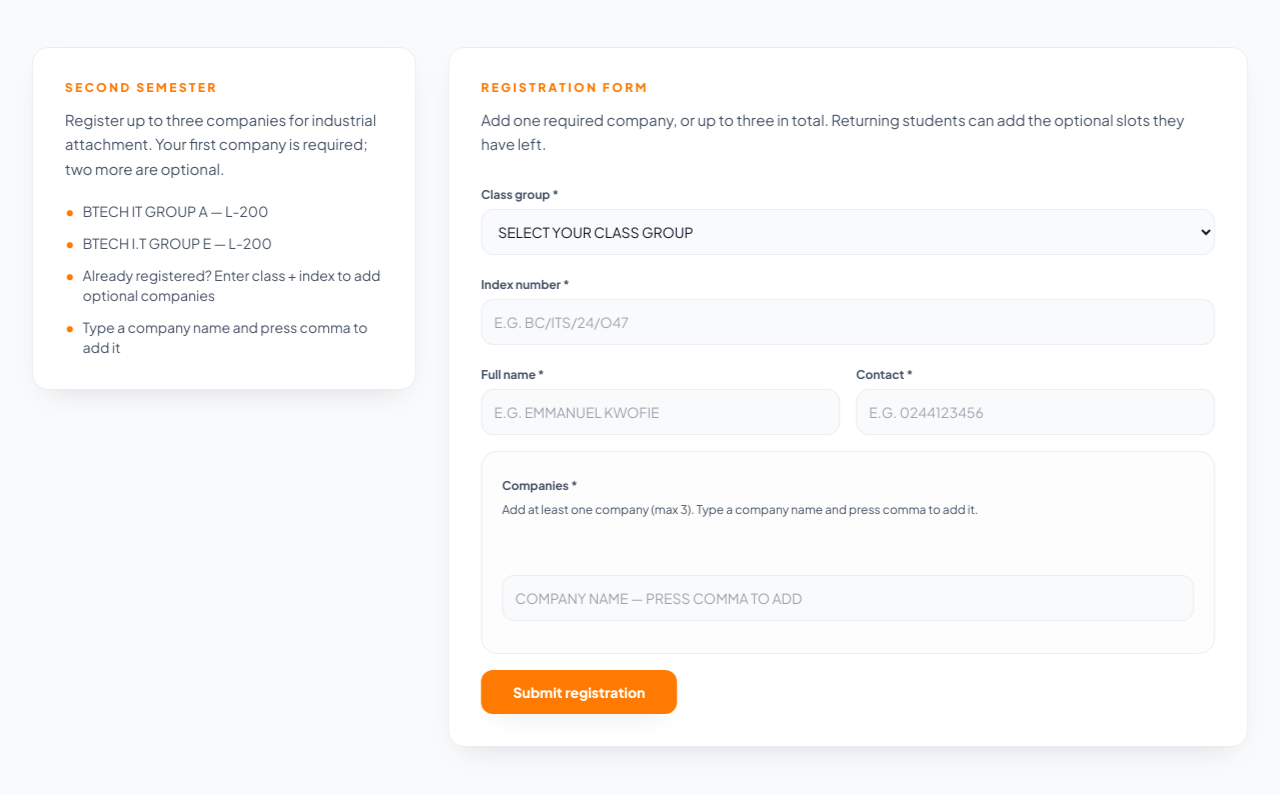
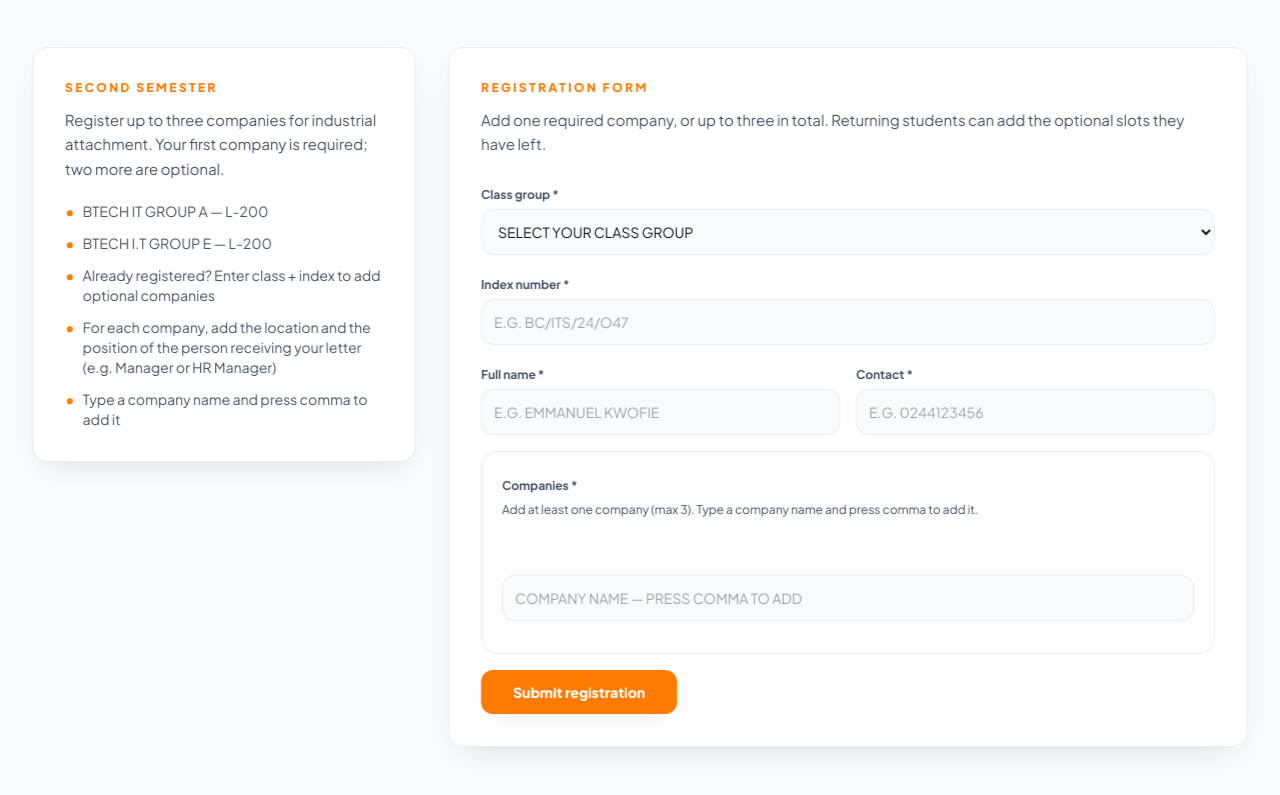
Before and after one commit to androidnega/manuel, a PHP site: page /attachment in a window 1280 px wide. Shown: the part 262-1057 px from the top of the page. Run offline with PHP 8.4, Linux system fonts and the light colour scheme; some libraries are stand-ins or nearby versions.

Commit message:
Clarify letter recipient position on form and unify PDF group header.
Form explains the contact is who receives the attachment letter; PDF shows class group and level on one line (e.g. BTECH I.T GROUP C — L-200).

Co-authored-by: Cursor <cursoragent@cursor.com>

```diff
--- a/admin/views/attachments-list.php
+++ b/admin/views/attachments-list.php
@@ -74,7 +74,7 @@
                 <dl class="mt-2 grid gap-1.5 sm:grid-cols-3">
                   <div><dt class="font-bold uppercase tracking-wide text-body">Name</dt><dd class="text-ink"><?= htmlspecialchars(strtoupper($company['name'])) ?></dd></div>
                   <div><dt class="font-bold uppercase tracking-wide text-body">Location</dt><dd class="text-ink"><?= htmlspecialchars(strtoupper($company['location'])) ?></dd></div>
-                  <div><dt class="font-bold uppercase tracking-wide text-body">Official</dt><dd class="text-ink"><?= htmlspecialchars(strtoupper($company['official_position'])) ?></dd></div>
+                  <div><dt class="font-bold uppercase tracking-wide text-body">Letter recipient</dt><dd class="text-ink"><?= htmlspecialchars(strtoupper($company['official_position'])) ?></dd></div>
                 </dl>
               </div>
             <?php endforeach; ?>
--- a/assets/js/attachment-form.js
+++ b/assets/js/attachment-form.js
@@ -177,15 +177,16 @@
           '"' +
           disabledAttr +
           ' placeholder="e.g. ACCRA" /></div>' +
-          '<div><label class="text-xs font-bold text-body">Official\'s position' +
+          '<div class="sm:col-span-2"><label class="text-xs font-bold text-body">Letter recipient\'s position' +
           (locked ? '' : ' *') +
-          '</label><input class="company-detail-input mt-1 w-full rounded-xl border border-line bg-white px-3 py-2.5 text-sm uppercase outline-none focus:border-blue focus:ring-2 focus:ring-blue/10" data-field="official_position" data-index="' +
+          '</label><p class="mt-0.5 text-[11px] leading-snug text-body">The person who will receive your attachment letter at this company — usually the Manager or Human Resource Manager.</p>' +
+          '<input class="company-detail-input mt-1.5 w-full rounded-xl border border-line bg-white px-3 py-2.5 text-sm uppercase outline-none focus:border-blue focus:ring-2 focus:ring-blue/10" data-field="official_position" data-index="' +
           index +
           '" value="' +
           escapeHtml(upper(company.official_position)) +
           '"' +
           disabledAttr +
-          ' placeholder="e.g. IT MANAGER" /></div>' +
+          ' placeholder="e.g. HUMAN RESOURCE MANAGER" /></div>' +
           '</div></div>'
         );
       })
@@ -461,7 +462,7 @@
       for (var i = 0; i < newOnes.length; i++) {
         if (!newOnes[i].location || !newOnes[i].official_position) {
           e.preventDefault();
-          setLookupStatus('<p>Complete location and official position for each new company.</p>', 'bg-red-50 text-red-700');
+          setLookupStatus('<p>Complete location and letter recipient position for each new company.</p>', 'bg-red-50 text-red-700');
           return;
         }
       }
@@ -480,7 +481,7 @@
     for (var j = 0; j < list.length; j++) {
       if (!list[j].location || !list[j].official_position) {
         e.preventDefault();
-        setLookupStatus('<p>Complete location and official position for company ' + (j + 1) + '.</p>', 'bg-red-50 text-red-700');
+        setLookupStatus('<p>Complete location and letter recipient position for company ' + (j + 1) + '.</p>', 'bg-red-50 text-red-700');
         return;
       }
     }
--- a/attachment.php
+++ b/attachment.php
@@ -110,6 +110,7 @@ $labelClass = 'text-xs font-bold text-body';
               <li class="flex gap-2"><span class="text-blue font-extrabold shrink-0">•</span><span><?= htmlspecialchars(cms_attachment_group_display($group)) ?></span></li>
             <?php endforeach; ?>
             <li class="flex gap-2"><span class="text-blue font-extrabold shrink-0">•</span><span>Already registered? Enter class + index to add optional companies</span></li>
+            <li class="flex gap-2"><span class="text-blue font-extrabold shrink-0">•</span><span>For each company, add the location and the position of the person receiving your letter (e.g. Manager or HR Manager)</span></li>
             <li class="flex gap-2"><span class="text-blue font-extrabold shrink-0">•</span><span>Type a company name and press comma to add it</span></li>
           </ul>
         </aside>
--- a/includes/attachment-export.php
+++ b/includes/attachment-export.php
@@ -8,7 +8,7 @@ function cms_attachment_row_labels(): array
     'contact' => 'Contact',
     'company_name' => 'Company Name',
     'location' => 'Location',
-    'official_position' => "Official's Position",
+    'official_position' => "Letter Recipient's Position",
     'class_group' => 'Class Group',
     'level' => 'Level',
     'created_at' => 'Submitted',
--- a/includes/cms-db.php
+++ b/includes/cms-db.php
@@ -714,7 +714,7 @@ function cms_attachment_validate_companies(array $companies, bool $requireAtLeas
       return 'Company ' . $num . ' name is required.';
     }
     if ($company['location'] === '' || $company['official_position'] === '') {
-      return 'Complete location and official position for company ' . $num . '.';
+      return 'Complete location and letter recipient position for company ' . $num . '.';
     }
   }
   return null;
```
Also changed, not shown: admin/views/attachments-pdf-list.php (+3 -6 lines), admin/views/attachments-pdf-single.php (+4 -7 lines), assets/css/attachment-export-pdf.css (+7 -0 lines), includes/attachment-pdf-html.php (+10 -0 lines).
